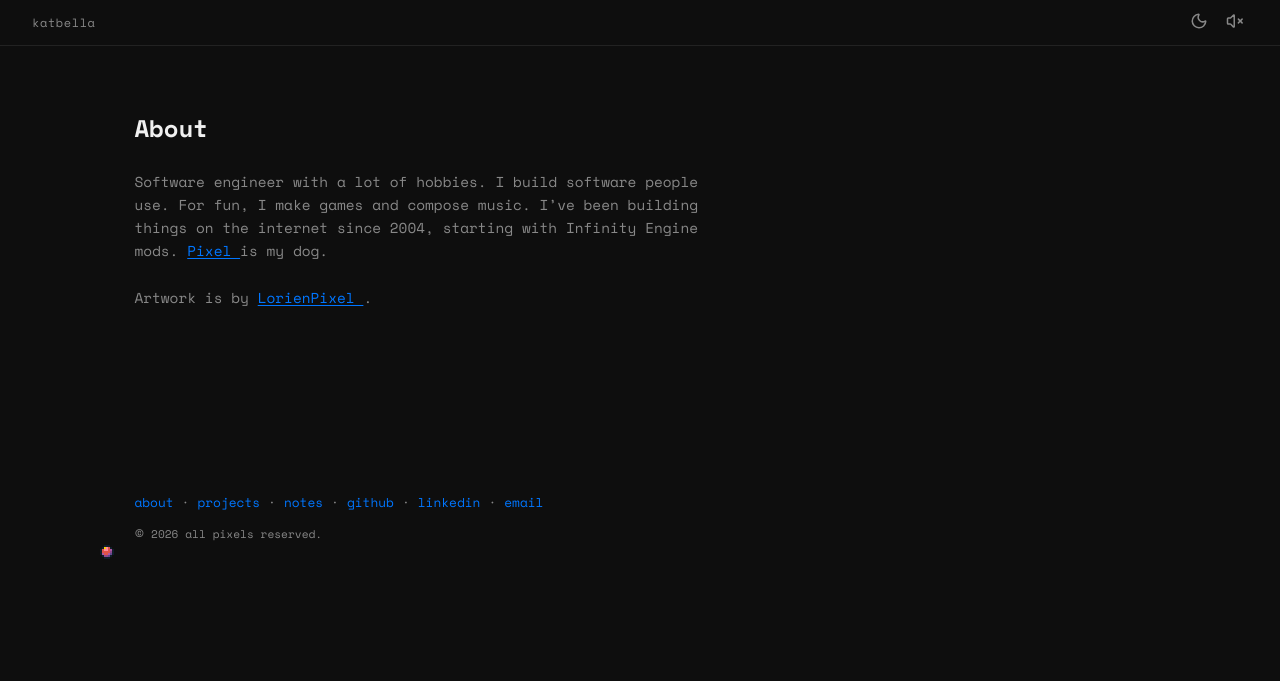
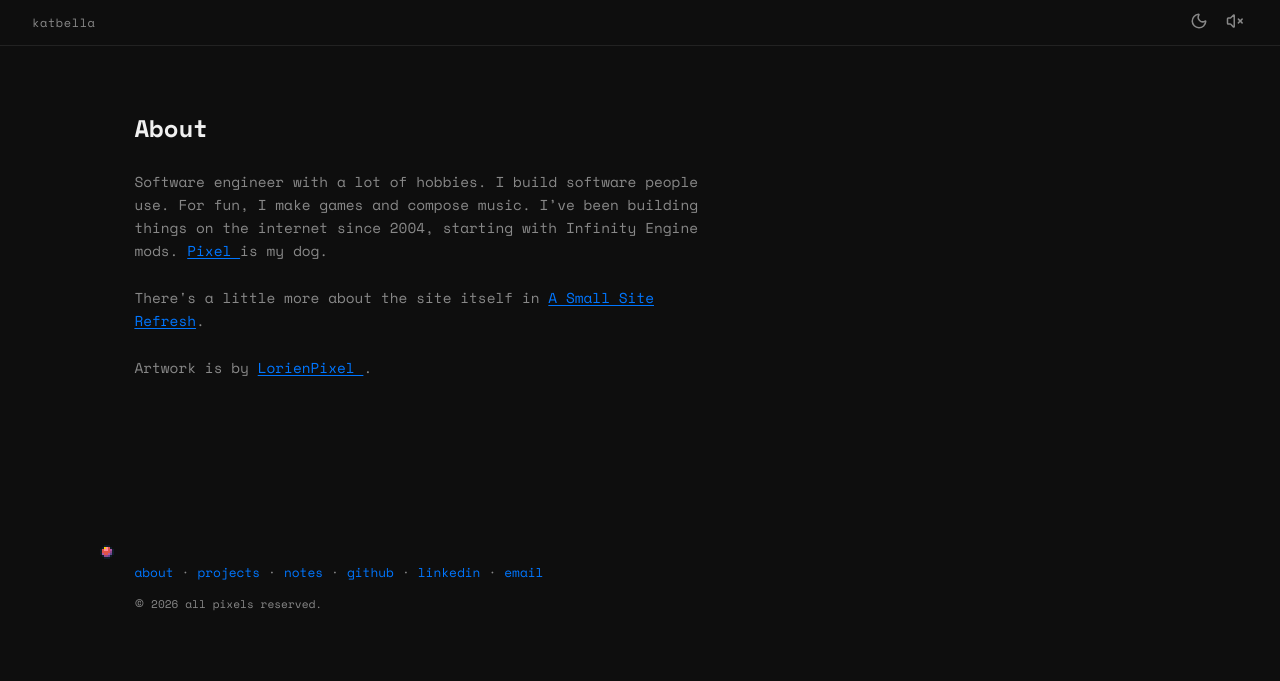
Before and after one commit to katbella/katbella.github.io, an Astro site: page /about in a window 1280 px wide. Built offline with nearby package versions, Linux system fonts and the light colour scheme; Astro itself is replaced by a stand-in of ours.

Commit message:
about page update

```diff
--- a/src/pages/about.astro
+++ b/src/pages/about.astro
@@ -17,6 +17,9 @@ import Layout from '../layouts/Layout.astro';
         Pixel
       </a>{' '}
       is my dog.
+    </p>
+    <p>
+      There's a little more about the site itself in <a href="/notes/a-small-site-refresh">A Small Site Refresh</a>.
     </p>
     <p>
       Artwork is by{' '}
```
